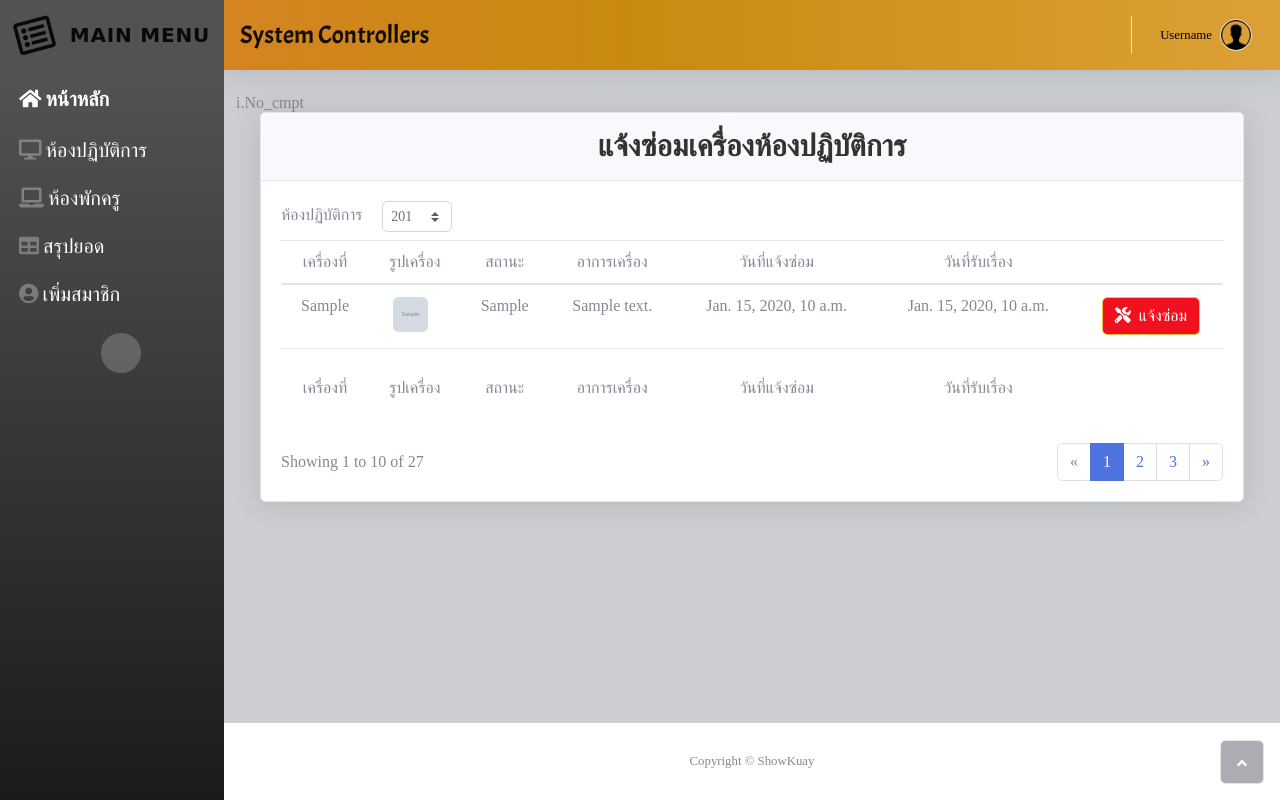
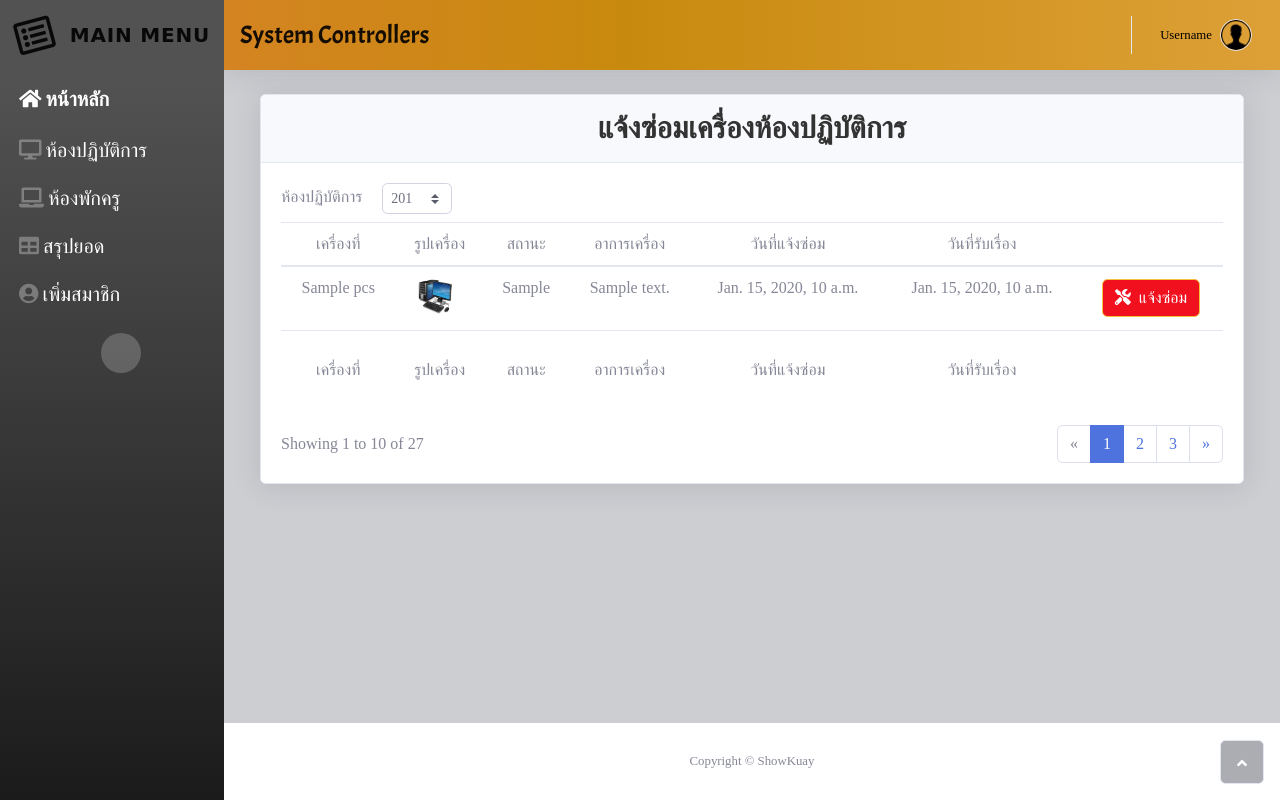
Before and after one commit to showkuay97/ctrlsystem, a Django app: template ctrl/templates/pcstudent.html in a window 1280 px wide. Run offline with Django 3.2, Linux system fonts and the light colour scheme; the template is opened without the code that fills it: most values are stand-ins (such as "Sample title", 1, 10 or a date in 2020); grey boxes marked "Sample" are stand-in pictures; some libraries are stand-ins or nearby versions; some web fonts are replaced.

Commit message:
แก้ pcstd

```diff
--- a/ctrl/templates/pcstudent.html
+++ b/ctrl/templates/pcstudent.html
@@ -1,8 +1,5 @@
 {% extends 'layout.html' %}
 {% block content %}
-{% for i in Pcs %}
-    <h2> i.No_cmpt </h2>
-{% endfor %}
 <div class="container-fluid">
     <div class="card shadow">
         <div class="card-header py-3">
@@ -47,11 +44,11 @@
                         </tr>
                     </thead>
                     <tbody>
-                     {% for items in Pcs %}
+                     {% for items in pcs %}
                         <tr>
                             <td class="text-center">{{items}}</td>
                             <td class="text-center"><img class="rounded mr-2" width="30" height="30"
-                                    src="{{items.img_cmpt}}"
+                                    src="\static\assets\img\pc1.png"
                                     style="width: 35px;height: 35px;margin-right: 0px;margin-left: 0px;">
                             </td>
                             <td class="text-center">{{items.stat_cmpt}}</td>
```
Also changed, not shown: ctrl/views.py (+4 -4 lines), systems/urls.py (line endings or trailing spaces).
